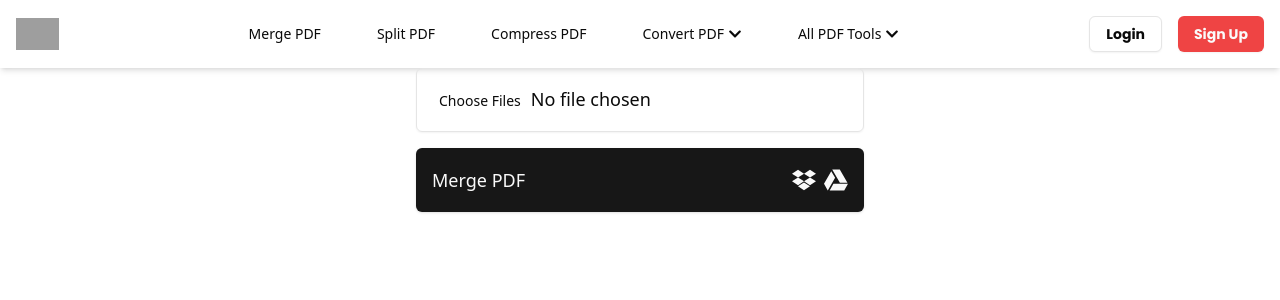
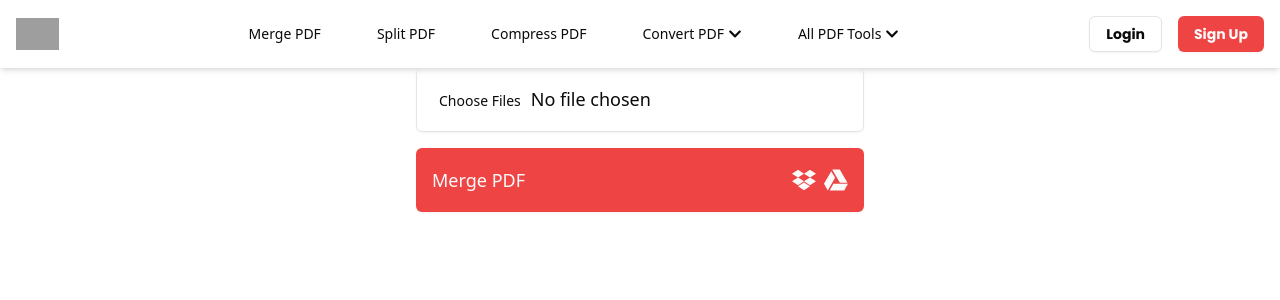
Before and after one commit to prashantkrmathur/ilovepdf, a React (Vite) app in the folder ilovepdf-frontend/: page /merge-pdf in a window 1280 px wide. Shown: the top 300 px of the page. Built offline with nearby package versions, Linux system fonts and the light colour scheme; grey boxes are pictures that could not be loaded.

Commit message:
Update MergePdf.jsx

```diff
--- a/ilovepdf-frontend/src/pages/MergePdf.jsx
+++ b/ilovepdf-frontend/src/pages/MergePdf.jsx
@@ -68,8 +68,9 @@
 
         {/* Button with Dropbox and Google Drive Icons */}
         <Button
+          variant='destructive'
           onClick={handleMergeButton}
-          className="w-full max-w-md h-16 destructive flex justify-between items-center"
+          className="w-full max-w-md h-16  flex justify-between items-center"
         >
           <span className="text-lg">Merge PDF</span>
           <div className="flex space-x-2 items-center">
```
